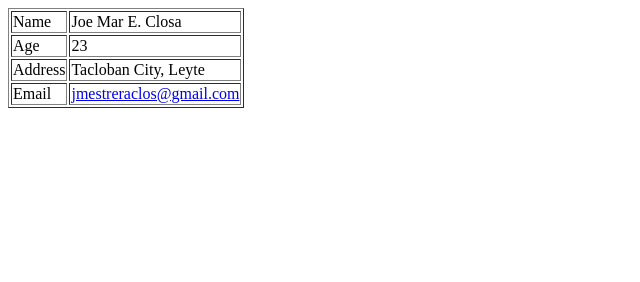
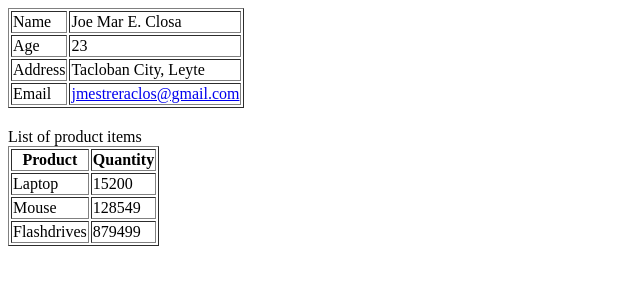
Before and after one commit to CarterSnich/lnu-app, a plain HTML site: page index.html in a window 1280 px wide. Shown: the whole page, without its empty margins (0-640 px from the left). Drawn offline with Linux system fonts and the light colour scheme.

Commit message:
added product list

```diff
--- a/index.html
+++ b/index.html
@@ -28,6 +28,29 @@
         </tr>
     </table>
 
+    <caption>List of product items</caption>
+    <table border="1">
+        <thead>
+            <tr>
+                <th>Product</td>
+                <th>Quantity</td>
+            </tr>
+        </thead>
+        <tbody>
+            <tr>
+                <td>Laptop</td>
+                <td>15200</td>
+            </tr>
+            <tr>
+                <td>Mouse</td>
+                <td>128549</td>
+            </tr>
+            <tr>
+                <td>Flashdrives</td>
+                <td>879499</td>
+            </tr>
+        </tbody>
+    </table>
 </body>
 
 </html>
```
